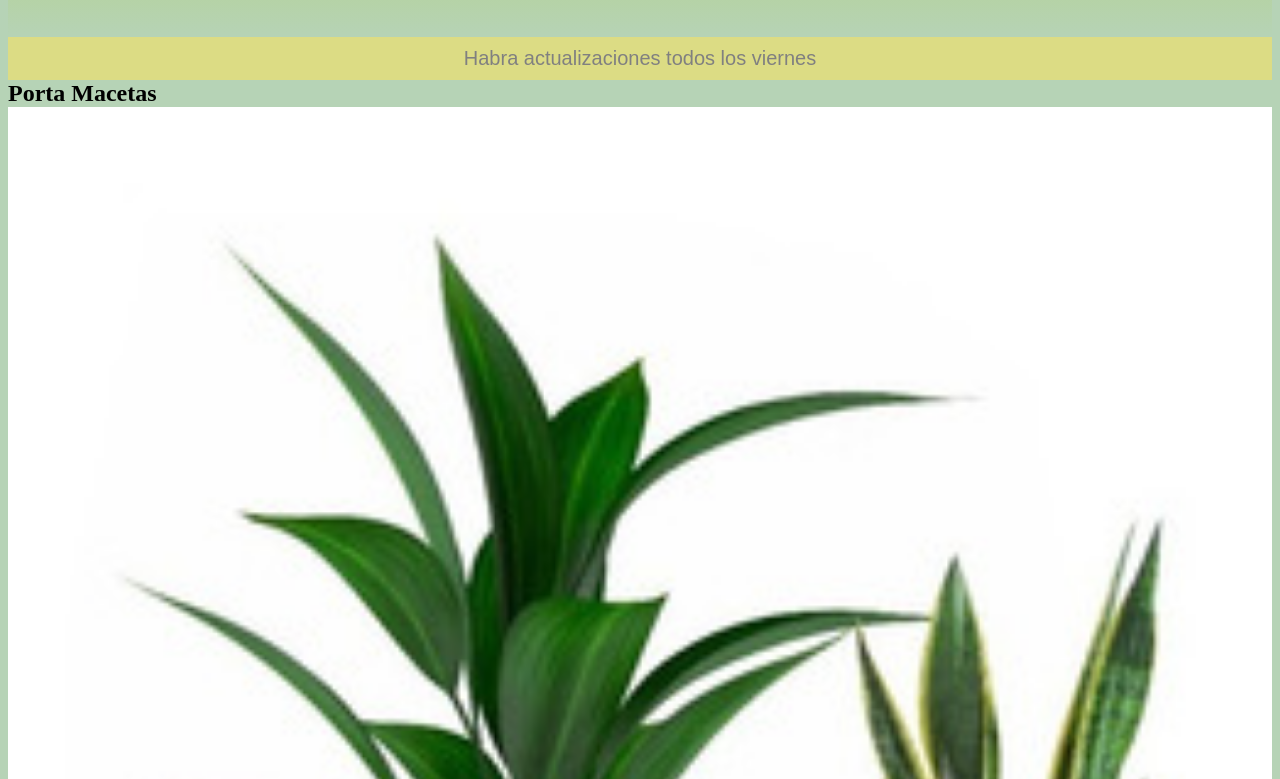
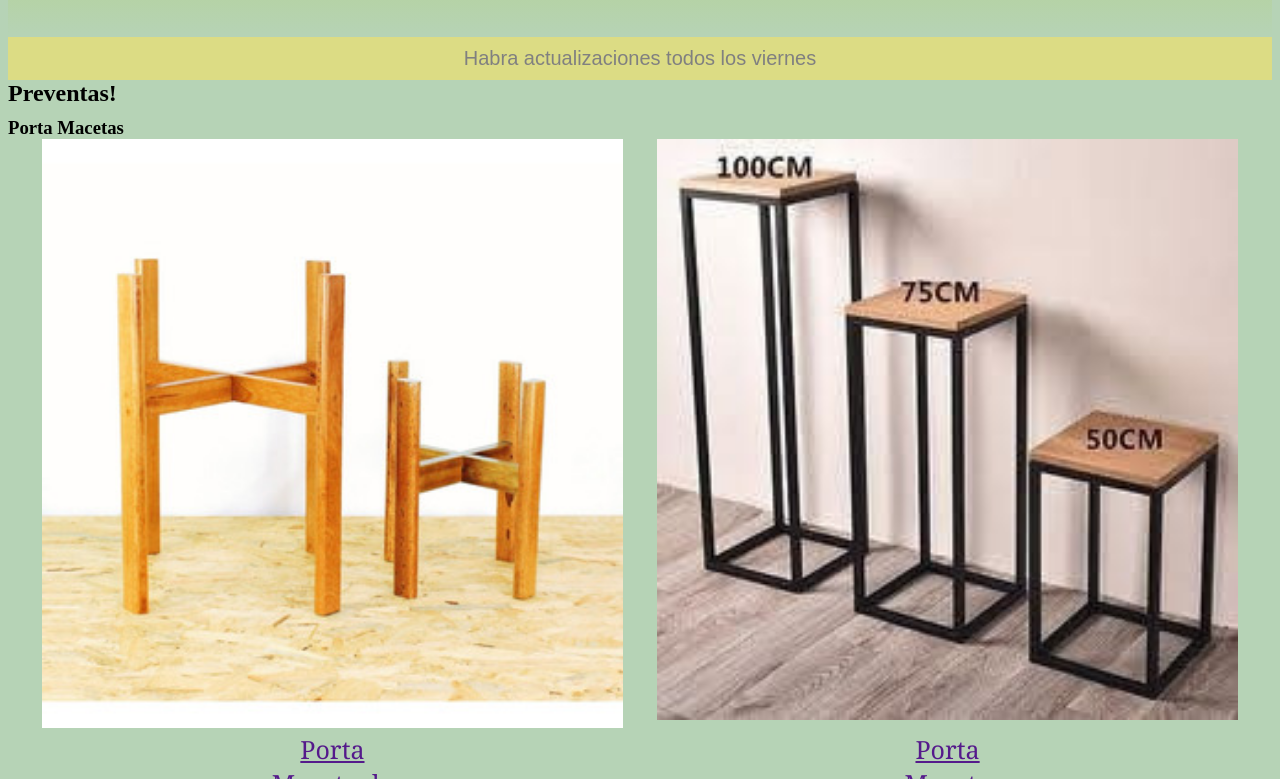
Before and after one commit to Camila1443/Repositorio_, a plain HTML site: page htmls/news.html in a window 1280 px wide. Shown: the part 201-980 px from the top of the page. Drawn offline with nearby package versions, Linux system fonts and the light colour scheme.

Commit message:
septima_v

```diff
--- a/htmls/news.html
+++ b/htmls/news.html
@@ -4,7 +4,7 @@
     <meta charset="UTF-8">
     <meta http-equiv="X-UA-Compatible" content="IE=edge">
     <meta name="viewport" content="width=device-width, initial-scale=1.0">
-    <title>Novedades</title>
+    <title>Novedades-YS</title>
     <link rel="icon" href="../multimedia/favicon.ico">
     <link rel="stylesheet" href="../css/pruebacss.css">
     <meta name="description" content="Acá encontrarás las últimas tendencias para decorar tu hogar, con la naturaleza que tanto nos gusta.">
@@ -27,17 +27,18 @@
 
     </header>
     <main>
+
         <p class="msj msj--avisos">Habra actualizaciones todos los viernes</p>
-        <section>
-            <h2>Porta Macetas</h2>
-            <ul>
-                <img src="../multimedia/porta maceta.jpg" alt="PortaMaceta">
-                <li><a href="">Porta Maceta de Madera</a></li>
-                <img src="../multimedia/Porta Madera.2.jpg" alt="PortaMaceta">
-                <li><a href="">Porta Madera Estilo Industrial</a></li>
-            </ul>
+        <h2>Preventas!</h2>
+
+        <h3>Porta Macetas</h3>
+        <section class="secciones">
+            <div class="shop"><img src="../multimedia/porta maceta .1.jpg" alt="PortaMaceta"> </div>
+            <ul class="secc sho"><li><a href="">Porta Maceta de Madera $2,500</a></li></ul>
+            <div class="shop"><img src="../multimedia/porta maceta ..2.jpg" alt="PortaMaceta"></div>
+            <ul class="secc"><li><a href="">Porta Maceta Estilo Industrial $3,999</a></li></ul>
+
         </section>
-
 
 
     </main>
--- a/scss/prueba.scss
+++ b/scss/prueba.scss
@@ -289,3 +289,6 @@ footer {
   text-align: left;
   padding-bottom: 15px;
 }
+h3{
+  padding-top: 10px;
+}
```
Also changed, not shown: htmls/about.html (+1 -1 lines), htmls/contact.html (+1 -1 lines), htmls/shop.html (+1 -1 lines), css/pruebacss.css, json/package.json (renamed from package.json), multimedia/Porta Madera.2.jpg (deleted), multimedia/porta maceta ..2.jpg (added), multimedia/porta maceta .1.jpg (added), multimedia/porta maceta.jpg (deleted), 2 other files.
